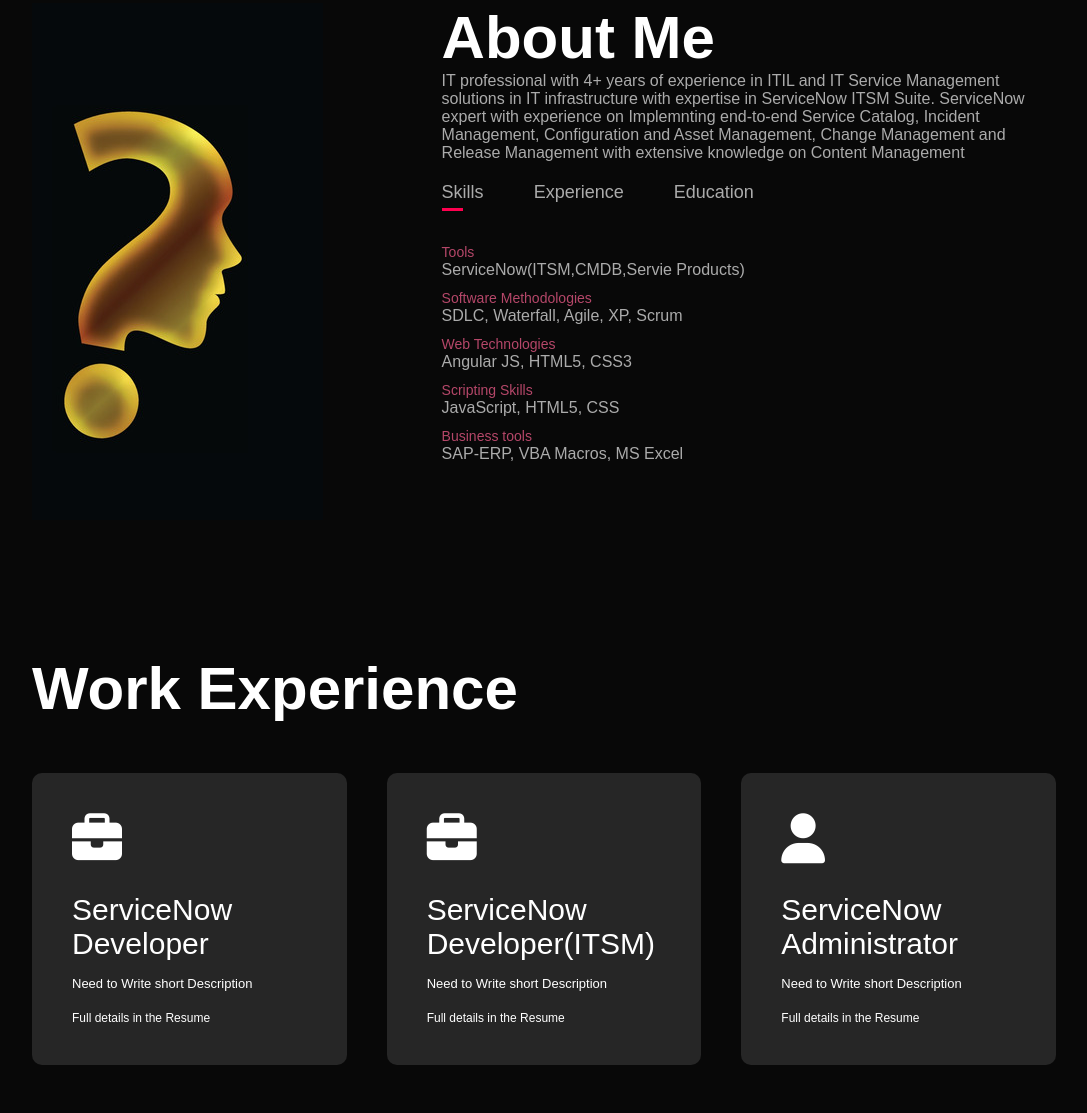
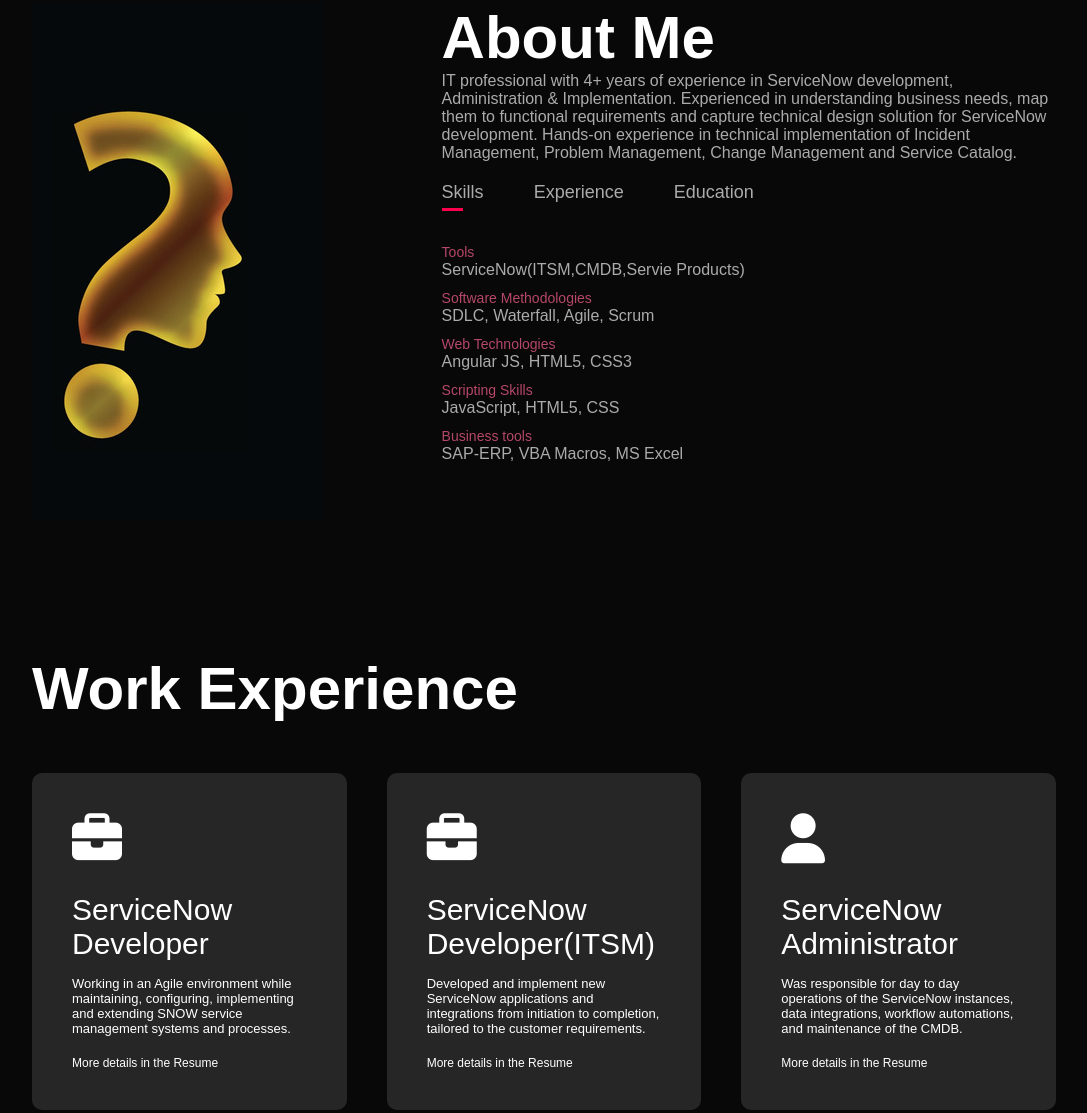
Before and after one commit to Govindapenmetsa/PortfolioV2, a plain HTML site: page index.html in a window 1280 px wide. Shown: the part 807-1920 px from the top of the page, without its empty margins (96-1183 px from the left). Drawn offline with Linux system fonts and the light colour scheme.

Commit message:
new updates

```diff
--- a/index.html
+++ b/index.html
@@ -19,6 +19,7 @@
                 <li><a href="#workexperience">Work Experience</a></li>
                 <li><a href="#portfolio">Portfolio</a></li>
                 <li><a href="#contact">Contact</a></li>
+                <li><a href="#More details in the Resume">Contact</a></li>
                 <i class="fa-solid fa-xmark" onclick="closemenu()"></i>
             </ul>
             <i class="fa-solid fa-bars" onclick="openmenu()"></i>
@@ -38,7 +39,7 @@
         </div>
         <div class="about-col-2">
             <h1 class="sub-title">About Me</h1>
-            <p>IT professional with 4+ years of experience in ITIL and IT Service Management solutions in IT infrastructure with expertise in ServiceNow ITSM Suite. ServiceNow expert with experience on Implemnting end-to-end Service Catalog, Incident Management, Configuration and Asset Management, Change Management and Release Management with extensive knowledge on Content Management</p>
+            <p>IT professional with 4+ years of experience in ServiceNow development, Administration & Implementation. Experienced in understanding business needs, map them to functional requirements and capture technical design solution for ServiceNow development. Hands-on experience in technical implementation of Incident Management, Problem Management, Change Management and Service Catalog.</p>
                   <div class="tab-titles">
                     <p class="tab-links active-link" onclick="opentab('skills')">Skills</p>
                     <p class="tab-links" onclick="opentab('experience')">Experience</p>
@@ -47,7 +48,7 @@
                   <div class="tab-contents active-tab" id="skills">
                     <ul>
                         <li><span>Tools</span><br>ServiceNow(ITSM,CMDB,Servie Products)</li>
-                        <li><span>Software Methodologies</span><br>SDLC, Waterfall, Agile, XP, Scrum</li>
+                        <li><span>Software Methodologies</span><br>SDLC, Waterfall, Agile, Scrum</li>
                         <li><span>Web Technologies</span><br>Angular JS, HTML5, CSS3</li>
                         <li><span>Scripting Skills</span><br>JavaScript, HTML5, CSS</li>
                         <li><span>Business tools</span><br>SAP-ERP, VBA Macros, MS Excel</li>
@@ -79,20 +80,20 @@
             <div>
                 <i class="fa-solid fa-briefcase"></i>
                 <h2>ServiceNow Developer</h2>
-                <p>Need to Write short Description</p>
-                <a href="#">Full details in the Resume</a>
+                <p>Working in an Agile environment while maintaining, configuring, implementing and extending SNOW service management systems and processes.</p>
+                <a href="#">More details in the Resume</a>
             </div>
             <div>
                 <i class="fa-solid fa-briefcase"></i>
                 <h2>ServiceNow Developer(ITSM)</h2>
-                <p>Need to Write short Description</p>
-                <a href="#">Full details in the Resume</a>
+                <p>Developed and implement new ServiceNow applications and integrations from initiation to completion, tailored to the customer requirements.</p>
+                <a href="#">More details in the Resume</a>
             </div>
             <div>
                 <i class="fa-solid fa-user"></i>
                 <h2>ServiceNow Administrator</h2>
-                <p>Need to Write short Description</p>
-                <a href="#">Full details in the Resume</a>
+                <p>Was responsible for day to day operations of the ServiceNow instances, data integrations, workflow automations, and maintenance of the CMDB.</p>
+                <a href="#">More details in the Resume</a>
             </div>
         </div>
     </div>
--- a/style.css
+++ b/style.css
@@ -192,7 +192,7 @@ about-col-1 img{
     width: 30%;
     border-radius: 10px;
     display: block;
-    transition: background 0.5s transform 0.5s;
+    transition: transform 0.5s;
 }
 .layer{
     width: 31.5%;
```
Also changed, not shown: images/work-1.png.png.
